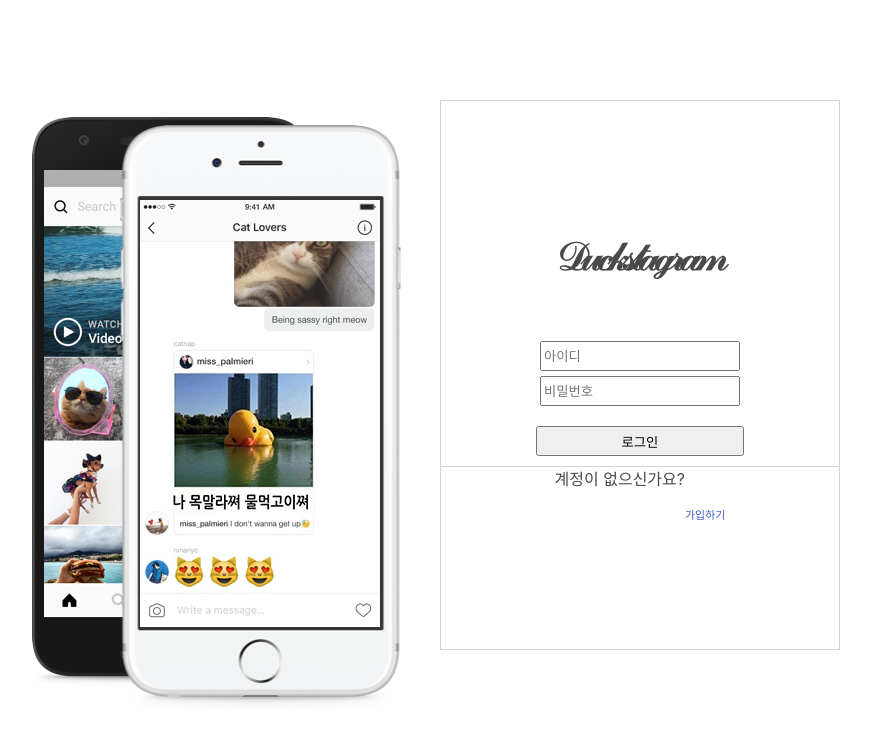
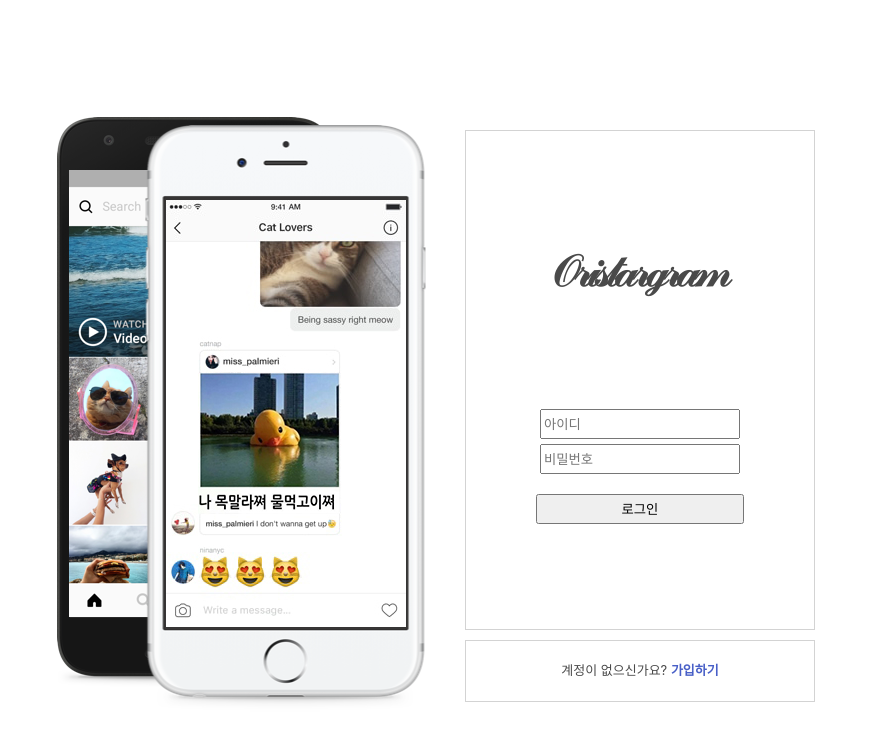
Before and after one commit to CureLatte/insta_clone_oridoong, a Flask app: page / in a window 1280 px wide. Shown: the top 742 px of the page, without its empty margins (225-1096 px from the left). Run offline with Flask 2, Linux system fonts and the light colour scheme; some libraries are stand-ins or nearby versions.

Commit message:
수정 - 로그인페이지 디자인 틀 작성

```diff
--- a/static/css/log_style.css
+++ b/static/css/log_style.css
@@ -1,5 +1,4 @@
 body {
-
     margin: 0 auto;
 }
 
@@ -20,8 +19,8 @@ body {
     display: flex;
     list-style: none;
     flex-direction: column;
-    width: 243px;
-    margin: 100px 150px;
+    width: 240px;
+    margin: 100px 151px;
 }
 .slide ul{position:relative;}
 .slide li{position:absolute;left:0;right:0;top:0;bottom:0;opacity:0;animation:fade 12s infinite;}
@@ -37,9 +36,13 @@ body {
     100% {opacity:0;}
 }
 
-#container #log-container {
-    width: 400px;
-    height: 550px;
+#sign-in-up {
+    width: 350px;
+    margin-top: 30px;
+}
+
+#sign-in-box {
+    height: 500px;
     display: flex;
     align-items: center;
     justify-content: center;
@@ -47,23 +50,23 @@ body {
     border: 1px solid lightgray;
 }
 
-#log-container > img {
-    width: 300px;
+#sign-in-box > p {
+    font-size: 45px;
 }
 
-#log-container #log-box {
+#sign-in-box #log-box {
     display: flex;
     flex-direction: column;
-    margin-top: 50px;
+    margin-top: 100px;
 }
 
-#log-container #log-box > input {
+#sign-in-box #log-box > input {
     margin-top: 5px;
     width: 200px;
     height: 30px;
 }
 
-#log-container #log_button {
+#sign-in-box #log_button {
     margin-top: 20px;
     width: 208px;
     height: 30px;
@@ -71,13 +74,9 @@ body {
 
 #sign-up-box {
     display: flex;
-    width: 100%;
     margin-top: 10px;
+    padding: 20px;
     justify-content: center;
-    border-top: 1px solid lightgray;
+    border: 1px solid lightgray;
+    font-size: 13px;
 }
-
-#log-container #sign-up-box > a {
-    margin-top: 40px;
-    font-size: 11px;
-}
--- a/templates/login.html
+++ b/templates/login.html
@@ -28,17 +28,18 @@
                 </ul>
             </div>
         </div>
-        <div id="log-container">
-            <p id="title">𝓓𝓾𝓬𝓴𝓼𝓽𝓪𝓰𝓻𝓪𝓶</p>
+        <div id="sign-in-up">
+            <div id="sign-in-box">
+                <p id="title">𝓞𝓻𝓲𝓼𝓽𝓪𝓻𝓰𝓻𝓪𝓶</p>
+                <div id="log-box">
+                    <input type="text" id="user_id" placeholder="아이디"/>
+                    <input type="text" id="user_pw" placeholder="비밀번호"/>
+                </div>
+                <button id="log_button" onclick="login()">로그인</button>
+            </div>
+            <div id="sign-up-box">
+                <p>계정이 없으신가요? <a href="sign_up.html"><b>가입하기</b></a></p>
 
-            <div id="log-box">
-                <input type="text" id="user_id" placeholder="아이디"/>
-                <input type="text" id="user_pw" placeholder="비밀번호"/>
-            </div>
-            <button id="log_button" onclick="login()">로그인</button>
-            <div id="sign-up-box">
-                <p>계정이 없으신가요?</p>
-                <a href="sign_up.html">가입하기</a>
             </div>
         </div>
     </div>
```
